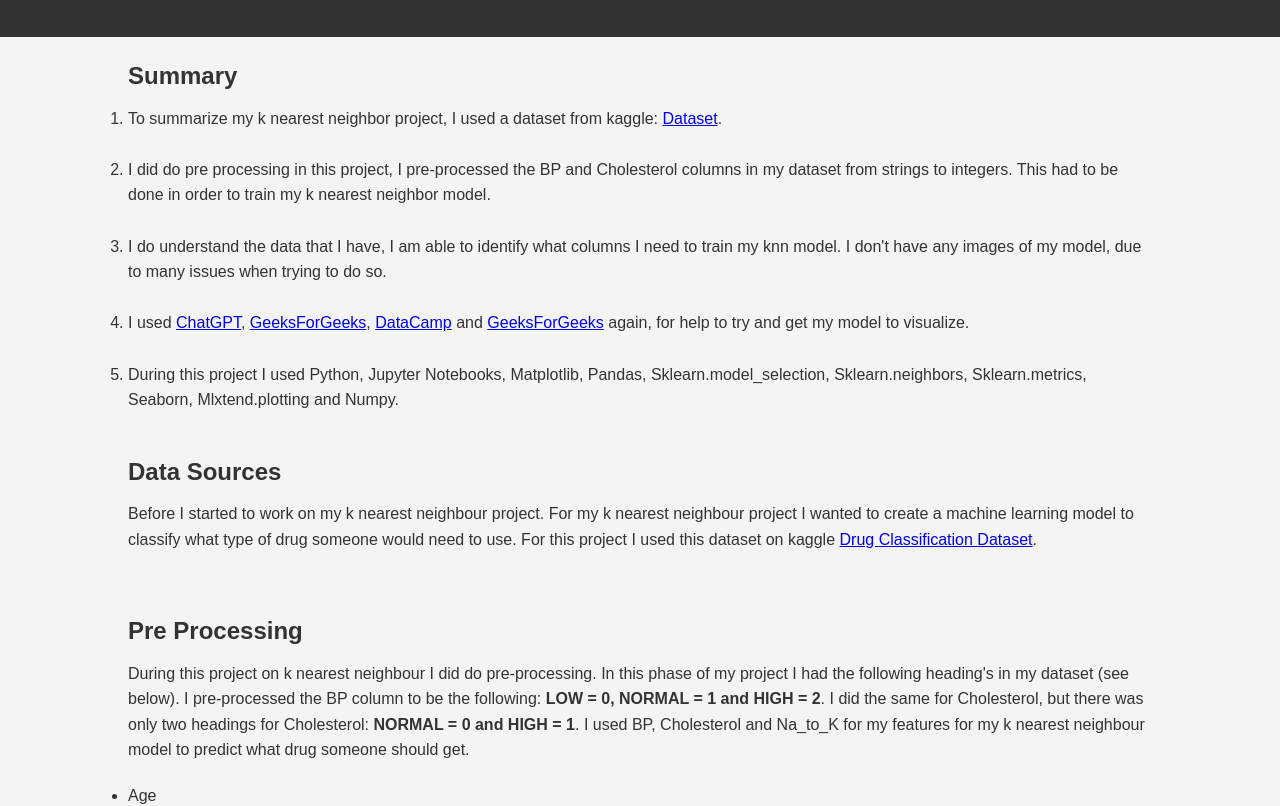
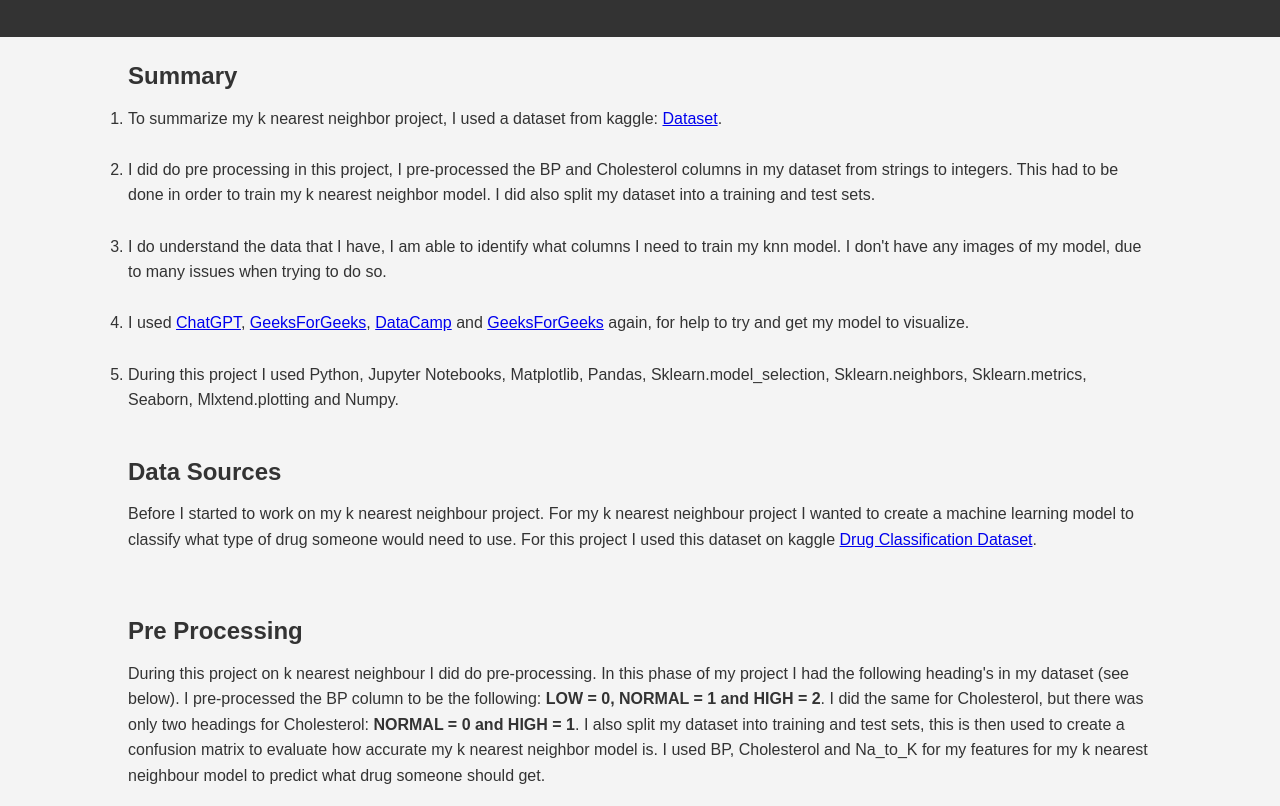
Before and after one commit to KyleKinsella/KyleKinsella.github.io, a plain HTML site: page knnOverView.htm in a window 1280 px wide. Shown: the part 94-900 px from the top of the page. Drawn offline with Linux system fonts and the light colour scheme.

Commit message:
I have added some more info to my knn project overview

```diff
--- a/knnOverView.htm
+++ b/knnOverView.htm
@@ -37,7 +37,8 @@
                 <li>To summarize my k nearest neighbor project, I used a dataset from kaggle: <a href="https://www.kaggle.com/datasets/prathamtripathi/drug-classification">Dataset</a>.</li><br>
 
                 <li>I did do pre processing in this project, I pre-processed the BP and Cholesterol columns in my dataset
-                    from strings to integers. This had to be done in order to train my k nearest neighbor model.</li><br>
+                    from strings to integers. This had to be done in order to train my k nearest neighbor model. I did also
+                split my dataset into a training and test sets.</li><br>
 
                 <li>I do understand the data that I have, I am able to identify what columns I need to train my knn model.
                     I don't have any images of my model, due to many issues when trying to do so.</li><br>
@@ -71,7 +72,9 @@
             <p>During this project on k nearest neighbour I did do pre-processing. In this phase of my project I had the following
                 heading's in my dataset (see below). I pre-processed the BP column to be the following: <strong>LOW = 0, NORMAL = 1 and HIGH = 2</strong>.
                 I did the same for Cholesterol, but there was only two headings for Cholesterol: <strong>NORMAL = 0 and HIGH = 1</strong>.
-                I used BP, Cholesterol and Na_to_K for my features for my k nearest neighbour model to predict what drug someone should get.<br>
+                I also split my dataset into training and test sets, this is then used to create a confusion matrix to evaluate how
+                accurate my k nearest neighbor model is. I used BP, Cholesterol and Na_to_K for my features for my
+                k nearest neighbour model to predict what drug someone should get.<br>
             <ul>
                 <li>Age</li>
                 <li>Sex</li>
```
